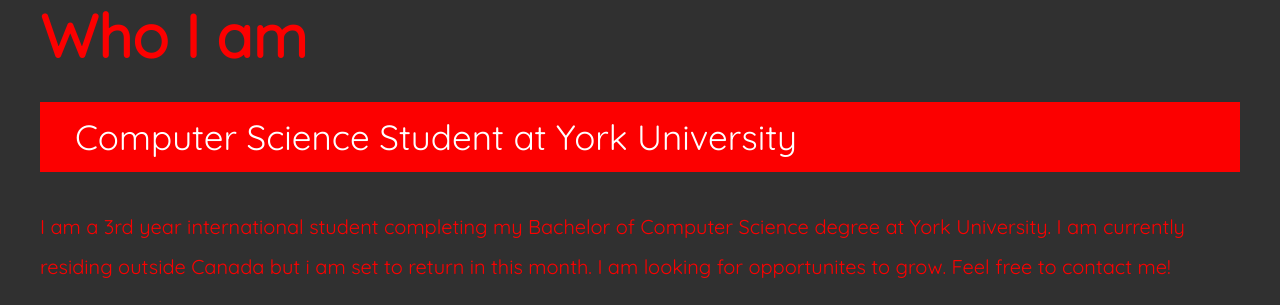
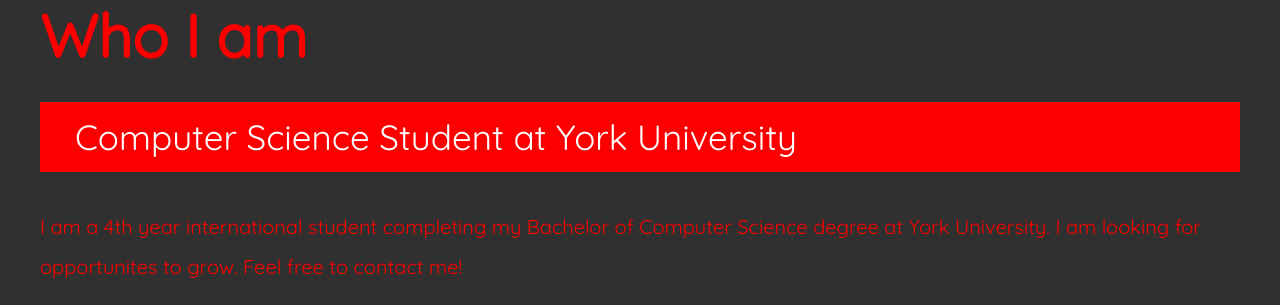
Before and after one commit to atiq-01/Portfolio, a plain HTML site: page index.html in a window 1280 px wide. Shown: the part 727-1032 px from the top of the page. Drawn offline with nearby package versions, Linux system fonts and the light colour scheme; a script that the page names is missing.

Commit message:
Update index.html

```diff
--- a/index.html
+++ b/index.html
@@ -50,8 +50,7 @@
             <p class="section__subtitle section__subtitle--about">Computer Science Student at York University</p>
             <div class="about-me__body">
                 <p>
-                    I am a 3rd year international student completing my Bachelor of Computer Science degree at York University.
-                    I am currently residing outside Canada but i am set to return in this month.
+                    I am a 4th year international student completing my Bachelor of Computer Science degree at York University.
                     I am looking for opportunites to grow. Feel free to contact me!
                 </p>
                 <p></p>
```
